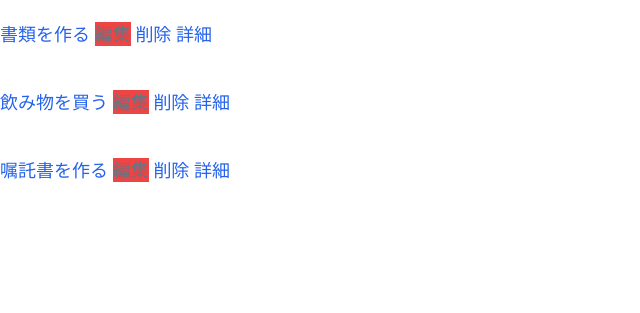
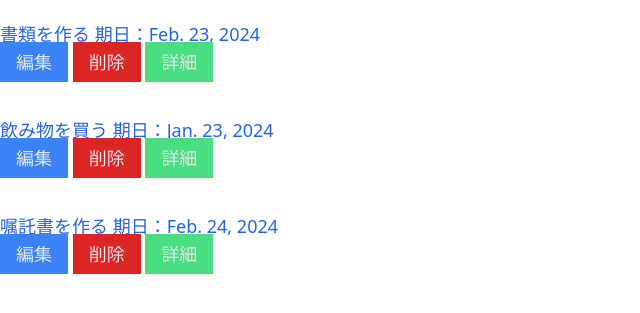
Before and after one commit to taiki0330/ananoda-django-todo, a Django app: page /list/ in a window 1280 px wide. Shown: the top 313 px of the page, without its empty margins (0-640 px from the left). Run offline with Django 4.2, Linux system fonts and the light colour scheme; data comes from the database, SQL or seed files in the repository; style sheets or scripts are compiled from the project's sources.

Commit message:
add bg-color

```diff
--- a/static/css/style.css
+++ b/static/css/style.css
@@ -530,6 +530,22 @@ video {
   --tw-bg-opacity: 1;
   background-color: rgb(96 165 250 / var(--tw-bg-opacity));
 }
+.bg-red-600 {
+  --tw-bg-opacity: 1;
+  background-color: rgb(220 38 38 / var(--tw-bg-opacity));
+}
+.bg-blue-500 {
+  --tw-bg-opacity: 1;
+  background-color: rgb(59 130 246 / var(--tw-bg-opacity));
+}
+.bg-green-600 {
+  --tw-bg-opacity: 1;
+  background-color: rgb(22 163 74 / var(--tw-bg-opacity));
+}
+.bg-green-400 {
+  --tw-bg-opacity: 1;
+  background-color: rgb(74 222 128 / var(--tw-bg-opacity));
+}
 .py-5 {
   padding-top: 1.25rem;
   padding-bottom: 1.25rem;
@@ -562,6 +578,14 @@ video {
   --tw-text-opacity: 1;
   color: rgb(255 255 255 / var(--tw-text-opacity));
 }
+.text-gray-100 {
+  --tw-text-opacity: 1;
+  color: rgb(243 244 246 / var(--tw-text-opacity));
+}
+.text-gray-200 {
+  --tw-text-opacity: 1;
+  color: rgb(229 231 235 / var(--tw-text-opacity));
+}
 .shadow {
   --tw-shadow: 0 1px 3px 0 rgb(0 0 0 / 0.1), 0 1px 2px -1px rgb(0 0 0 / 0.1);
   --tw-shadow-colored: 0 1px 3px 0 var(--tw-shadow-color), 0 1px 2px -1px var(--tw-shadow-color);
--- a/templates/list.html
+++ b/templates/list.html
@@ -5,10 +5,10 @@
 {% for item in object_list %}
 <ul class="list-none">
   <li class="text-lg text-blue-600 py-5">
-    {{ item.title }}
-    <a href="{% url 'update' item.pk %}" class="w-2 h-2 bg-red-500 text-gray-500">編集</a>
-    <a href="{% url 'delete' item.pk %}">削除</a>
-    <a href="{% url 'detail' item.pk %}">詳細</a>
+    <p>{{ item.title }}   期日：{{ item.duedate }}</p>
+    <a href="{% url 'update' item.pk %}" class="w-2 h-2 bg-blue-500 text-gray-200 py-2 px-4">編集</a>
+    <a href="{% url 'delete' item.pk %}" class="w-2 h-2 bg-red-600 text-gray-200 py-2 px-4">削除</a>
+    <a href="{% url 'detail' item.pk %}" class="w-2 h-2 bg-green-400 text-gray-200 py-2 px-4">詳細</a>
   </li>
 </ul>
 {% endfor %}
```
